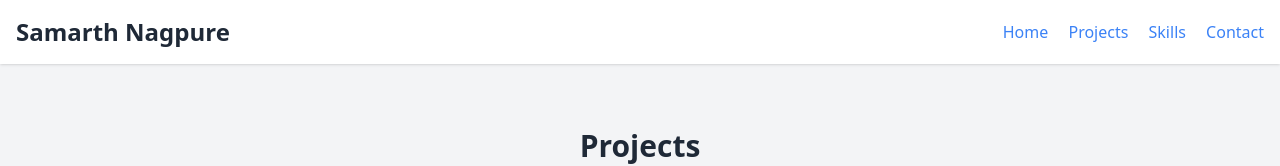
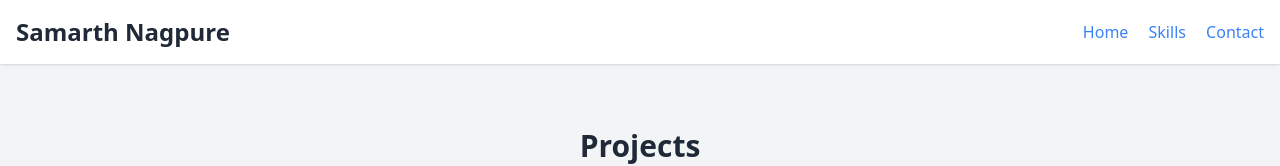
Before and after one commit to Samarthnagpure-byte/portfolio, a plain HTML site: page projects.html in a window 1280 px wide. Shown: the top 166 px of the page. Drawn offline with nearby package versions, Linux system fonts and the light colour scheme.

Commit message:
Update projects.html

```diff
--- a/projects.html
+++ b/projects.html
@@ -11,7 +11,7 @@
     <h1 class="text-2xl font-bold">Samarth Nagpure</h1>
     <nav class="space-x-4">
       <a href="index.html" class="text-blue-500 hover:underline">Home</a>
-      <a href="projects.html" class="text-blue-500 hover:underline">Projects</a>
+
       <a href="skills.html" class="text-blue-500 hover:underline">Skills</a>
       <a href="contact.html" class="text-blue-500 hover:underline">Contact</a>
     </nav>
```
